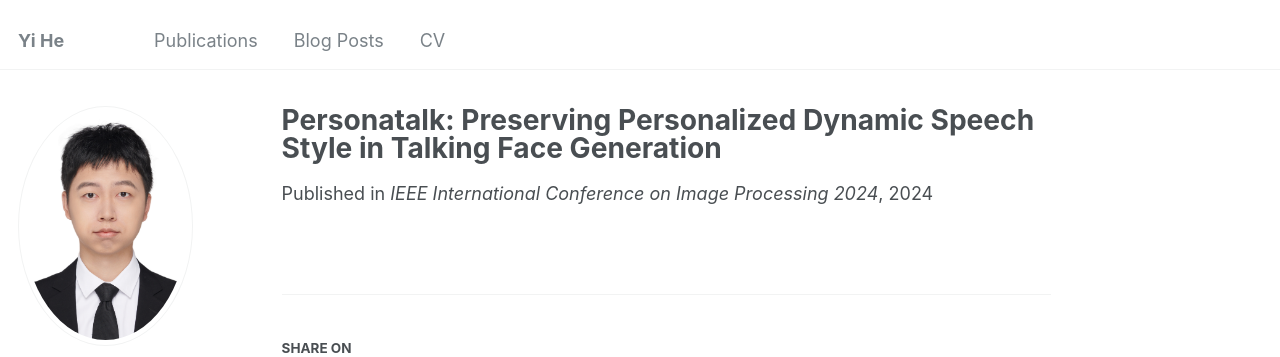
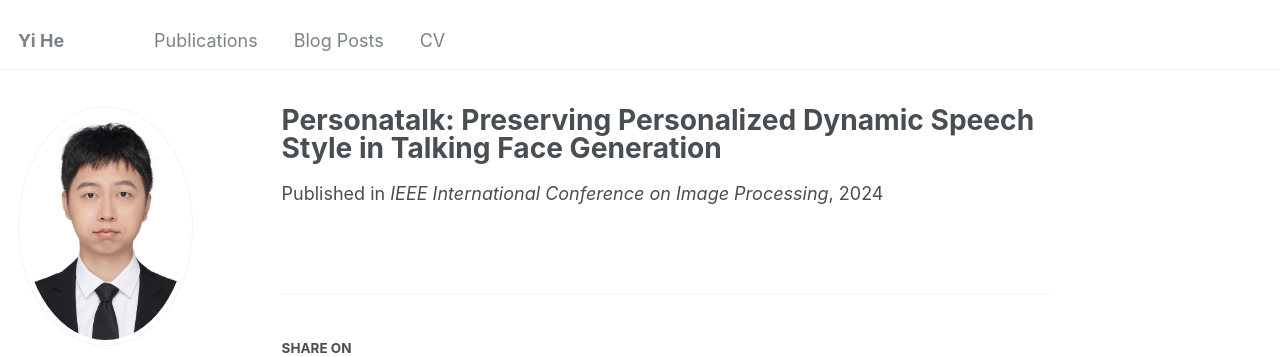
Before and after one commit to heyi0616/heyi0616.github.io, a Jekyll site: the page built from _publications/ICIP2024.md, in a window 1280 px wide. Shown: the top 357 px of the page. Built offline with Jekyll 4.4.1, drawn with Linux system fonts in a browser that asks for light colours; some web fonts are replaced.

Commit message:
Update ICIP2024.md

```diff
--- a/_publications/ICIP2024.md
+++ b/_publications/ICIP2024.md
@@ -4,7 +4,7 @@ collection: publications
 permalink: /publication/2010-10-01-paper-title-number-2
 excerpt: 'Qianxi Lu, Yi He, Shilin Wang'
 date: 2024-10-01
-venue: 'IEEE International Conference on Image Processing 2024'
-paperurl:
+venue: 'IEEE International Conference on Image Processing'
+paperurl: 'https://cmsworkshops.com/ICIP2024/view_paper.php?PaperNum=1285'
 citation:
 ---
```
